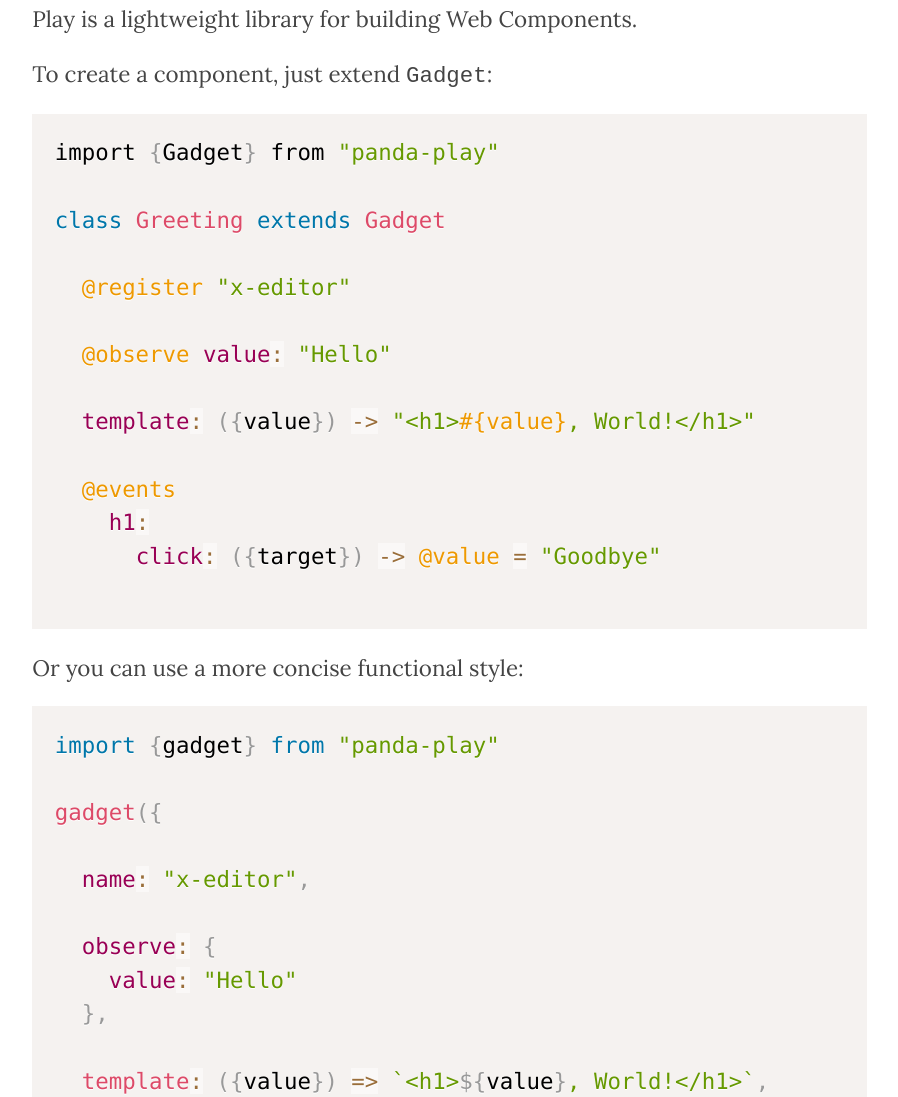
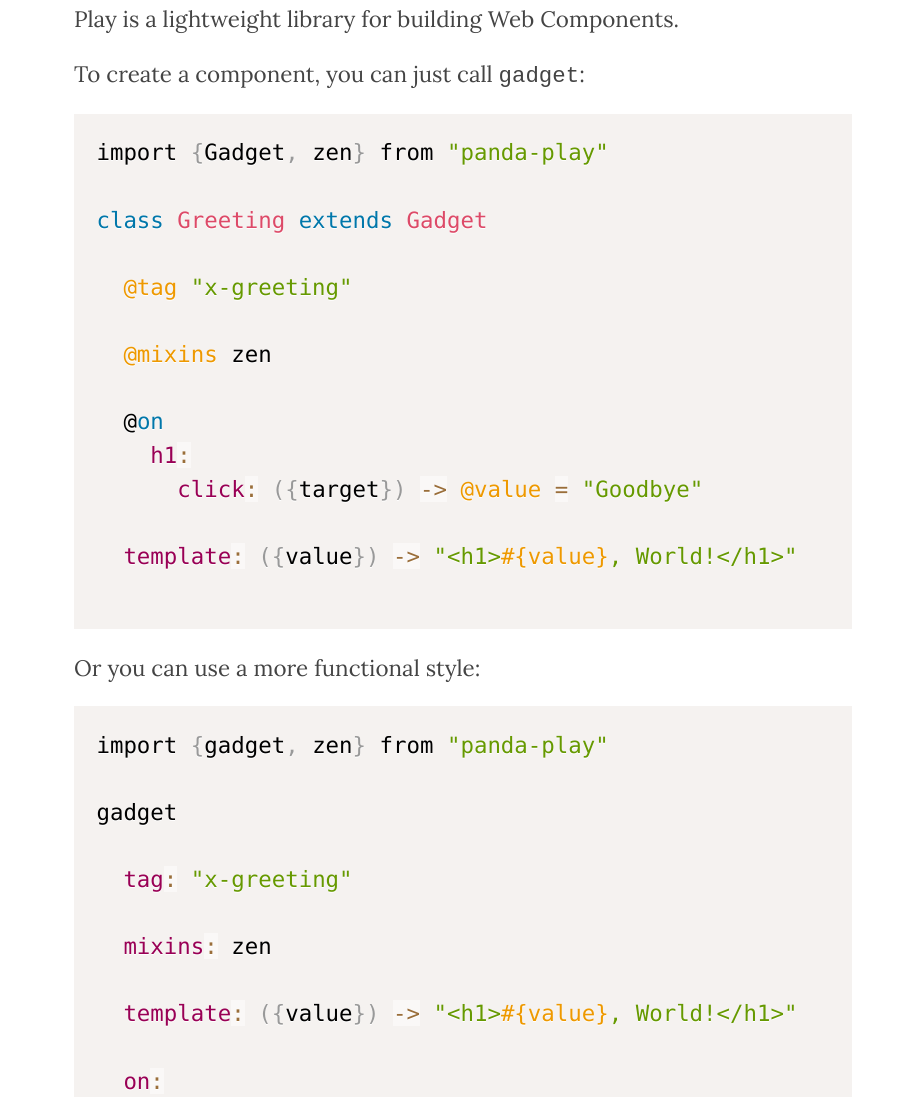
Before and after one commit to pandastrike/panda-play-www, a website: page build/www/index.html in a window 1280 px wide. Shown: the part 205-1302 px from the top of the page, without its empty margins (328-1226 px from the left). Drawn offline with nearby package versions, Linux system fonts and the light colour scheme.

Commit message:
dependency updates

```diff
--- a/build/www/index.html
+++ b/build/www/index.html
@@ -1,42 +1,37 @@
 <html><head><meta charset="utf-8"/><meta name="viewport" content="width=device-width, initial-scale=1.0"/><!-- Shortcut Icon--><link rel="shortcut icon" href="/images/favicon.ico"/><link rel="stylesheet" href="https://cdnjs.cloudflare.com/ajax/libs/normalize/7.0.0/normalize.min.css"/><link rel="stylesheet" href="//cdnjs.cloudflare.com/ajax/libs/font-awesome/4.7.0/css/font-awesome.min.css"/><link rel="stylesheet" href="./index.css"/><script src="https://cdnjs.cloudflare.com/ajax/libs/webcomponentsjs/1.0.14/webcomponents-lite.js" type="text/javascript"></script><script src="https://cdn.jsdelivr.net/npm/alameda@1.2.0/alameda.min.js" type="text/javascript"></script><link rel="stylesheet" href="https://cdnjs.cloudflare.com/ajax/libs/prism/1.8.3/themes/prism.min.css"/><script src="https://cdnjs.cloudflare.com/ajax/libs/prism/1.8.3/prism.min.js"></script><script src="https://cdnjs.cloudflare.com/ajax/libs/prism/1.8.3/components/prism-coffeescript.min.js"></script><link rel="stylesheet" href="//cdnjs.cloudflare.com/ajax/libs/prism/1.8.3/plugins/toolbar/prism-toolbar.css"/><script src="//cdnjs.cloudflare.com/ajax/libs/prism/1.8.3/plugins/toolbar/prism-toolbar.min.js"></script><script src="//cdnjs.cloudflare.com/ajax/libs/prism/1.8.3/plugins/show-language/prism-show-language.min.js"></script><script>Prism.languages.coffee = Prism.languages.coffeescript
 </script></head></html><body><header><a href="//pandastrike.com"><img src="/images/logo.png"/></a></header><main><section><h1>Play</h1>
 <p>Play is a lightweight library for building Web Components.</p>
-<p>To create a component, just extend <code>Gadget</code>:</p>
-<pre><code class="language-coffee">import {Gadget} from &quot;panda-play&quot;
+<p>To create a component, you can just call <code>gadget</code>:</p>
+<pre><code class="language-coffee">import {Gadget, zen} from &quot;panda-play&quot;
 
 class Greeting extends Gadget
 
-  @register &quot;x-editor&quot;
+  @tag &quot;x-greeting&quot;
 
-  @observe value: &quot;Hello&quot;
+  @mixins zen
+
+  @on
+    h1:
+      click: ({target}) -&gt; @value = &quot;Goodbye&quot;
 
   template: ({value}) -&gt; &quot;&lt;h1&gt;#{value}, World!&lt;/h1&gt;&quot;
 
-  @events
+</code></pre>
+<p>Or you can use a more functional style:</p>
+<pre><code class="language-coffee">import {gadget, zen} from &quot;panda-play&quot;
+
+gadget
+
+  tag: &quot;x-greeting&quot;
+
+  mixins: zen
+
+  template: ({value}) -&gt; &quot;&lt;h1&gt;#{value}, World!&lt;/h1&gt;&quot;
+
+  on:
     h1:
       click: ({target}) -&gt; @value = &quot;Goodbye&quot;
 
-</code></pre>
-<p>Or you can use a more concise functional style:</p>
-<pre><code class="language-javascript">import {gadget} from &quot;panda-play&quot;
-
-gadget({
-
-  name: &quot;x-editor&quot;,
-
-  observe: {
-    value: &quot;Hello&quot;
-  },
-
-  template: ({value}) =&gt; `&lt;h1&gt;${value}, World!&lt;/h1&gt;`,
-
-
-  events: {
-    h1: {
-      click: ({target}) =&gt; target.gadget.value = &quot;Goodbye&quot;
-    }
-  }
-})
 </code></pre>
 <h2>Features</h2>
 <ul>
@@ -49,6 +44,7 @@
 <li>Component-targetable CSS from client document</li>
 <li>Pipe operator to wire components together</li>
 <li>Delegation pattern—Gadgets are handles to DOM elements</li>
+<li>Mixin-based composition avoid [fragile base class problem][elliot]</li>
 </ul>
 <h2>Demo</h2>
 <p><a href="https://play.pandastrike.com/demos/markdown-editor">Try it out!</a></p>
@@ -56,5 +52,4 @@
 <p>Bundle using your favorite bundler:</p>
 <pre><code>npm i -S panda-play
 </code></pre>
-<p>Standalone and JavaScript module distributions coming soon.</p>
 </section></main><aside><section><p><i class="fa fa-github" aria-hidden="true"></i>&nbsp;<a href="https://github.com/pandastrike/panda-play">Contribute!</a></p><p>Try the <a href="/demos/markdown-editor">demo</a>!</p></section></aside><footer><p>&copy; 2017, Panda Strike, LLC, All Rights Reserved Worldwide</p></footer></body>
--- a/package.json
+++ b/package.json
@@ -17,7 +17,7 @@
     "gulp-webserver": "^0.9.1",
     "jstransformer-markdown-it": "^2.0.0",
     "jstransformer-stylus": "^1.4.0",
-    "panda-play": "^1.0.4",
+    "panda-play": "^1.2.1",
     "raw-loader": "^0.5.1",
     "stylus-loader": "^3.0.1",
     "webpack": "^3.10.0"
```
Also changed, not shown: build/www/demos/markdown-editor/index.js, 1 other file.
